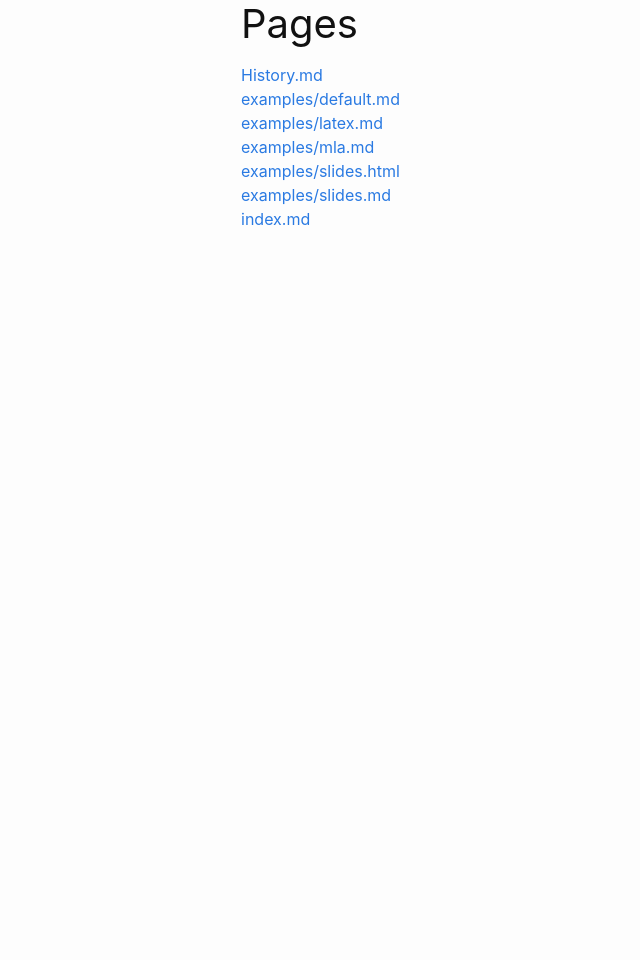
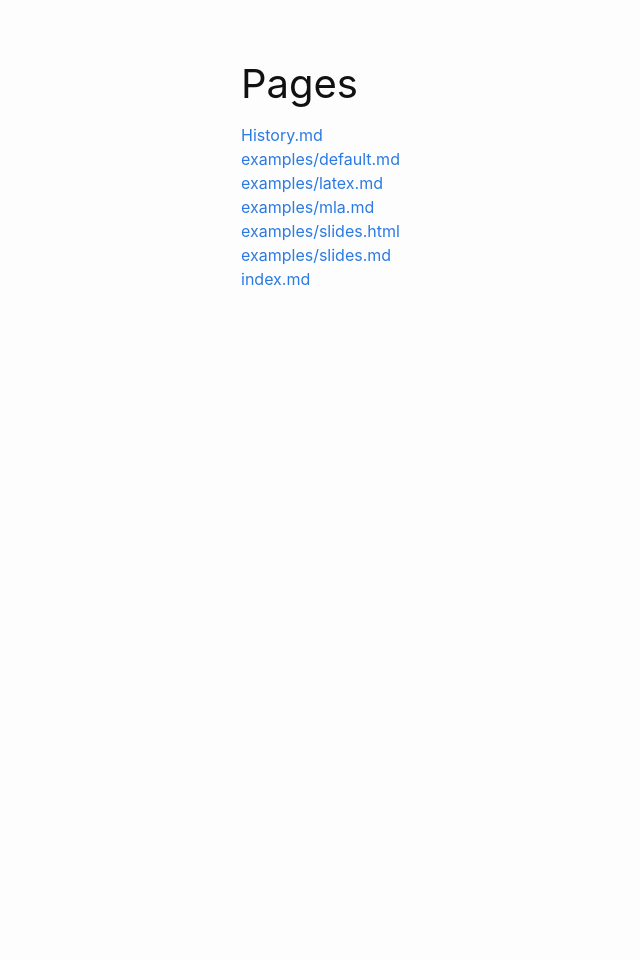
Before and after one commit to a2liu/docgen, a Jekyll site: the page built from index.md, in a window 1280 px wide. Shown: the whole page, without its empty margins (59-699 px from the left). Built offline with Jekyll 4.4.1, drawn with Linux system fonts in a browser that asks for light colours; before the commit the page ends 900 px from its top, so only the background shows below that.

Commit message:
added spacing above and below content

```diff
--- a/_sass/docgen/_layout.scss
+++ b/_sass/docgen/_layout.scss
@@ -11,8 +11,7 @@
   // flex: 1 0 auto;
   max-width: -webkit-calc(#{$content-width} - (#{$spacing-unit} * 2));
   max-width:         calc(#{$content-width} - (#{$spacing-unit} * 2));
-  margin-left: auto;
-  margin-right: auto;
+  margin: $spacing-unit * 2 auto;
   padding-right: $spacing-unit;
   padding-left: $spacing-unit;
 }
```
